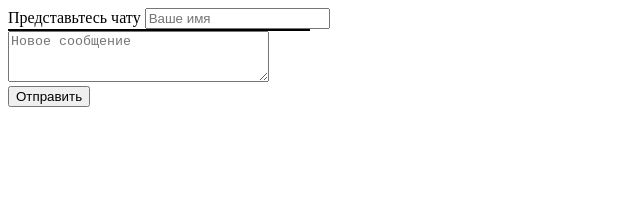
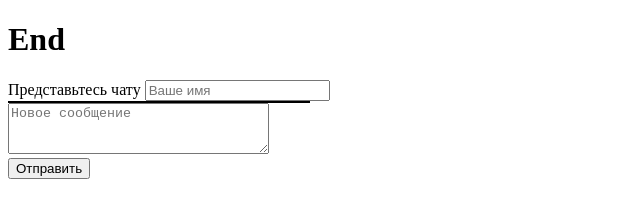
Before and after one commit to Yaroslav0102030405/webSocket, a website: page index.html in a window 1280 px wide. Shown: the whole page, without its empty margins (0-640 px from the left). Drawn offline with Linux system fonts and the light colour scheme.

Commit message:
third commit

```diff
--- a/index.html
+++ b/index.html
@@ -6,6 +6,7 @@
     <title>Document</title>
   </head>
   <body>
+    <h1>End</h1>
     <form action="" class="form-user-name">
       <label for=""
         >Представьтесь чату
```
